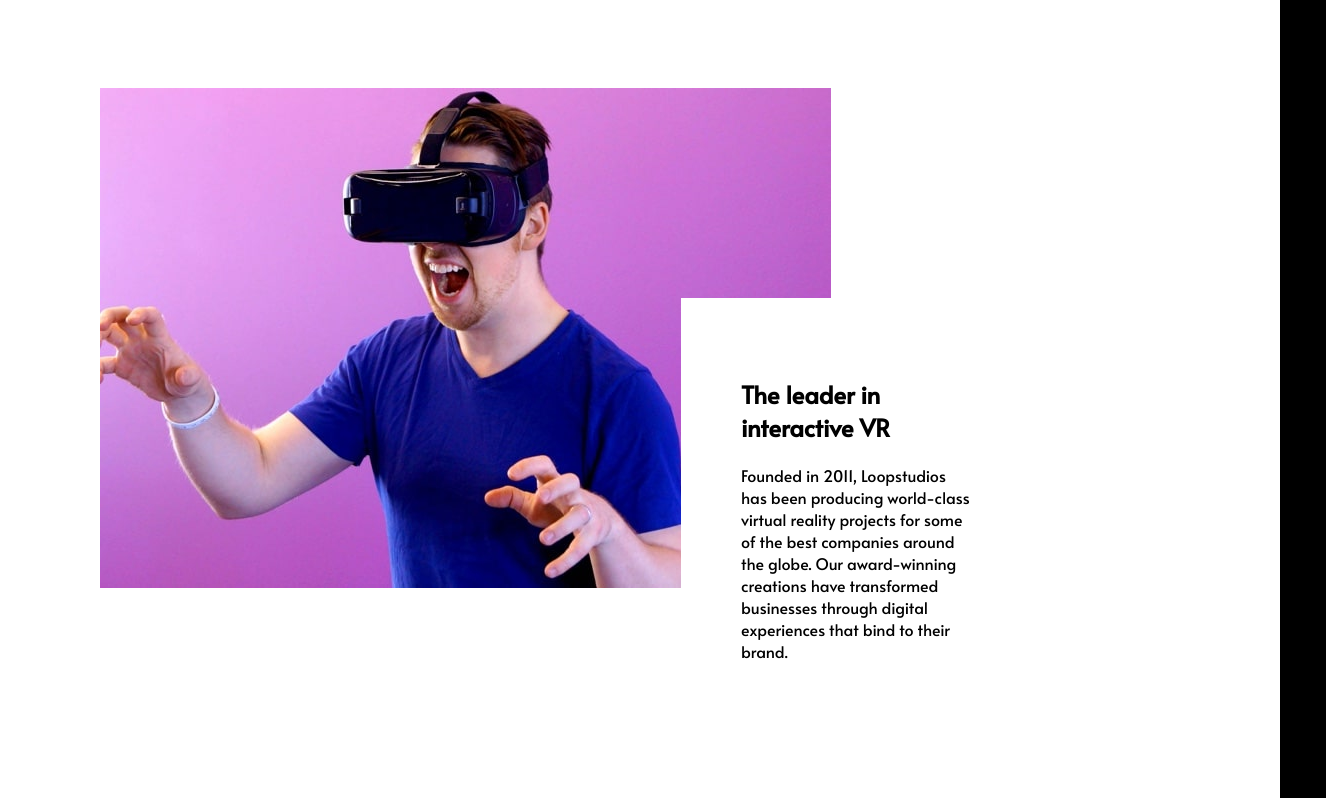
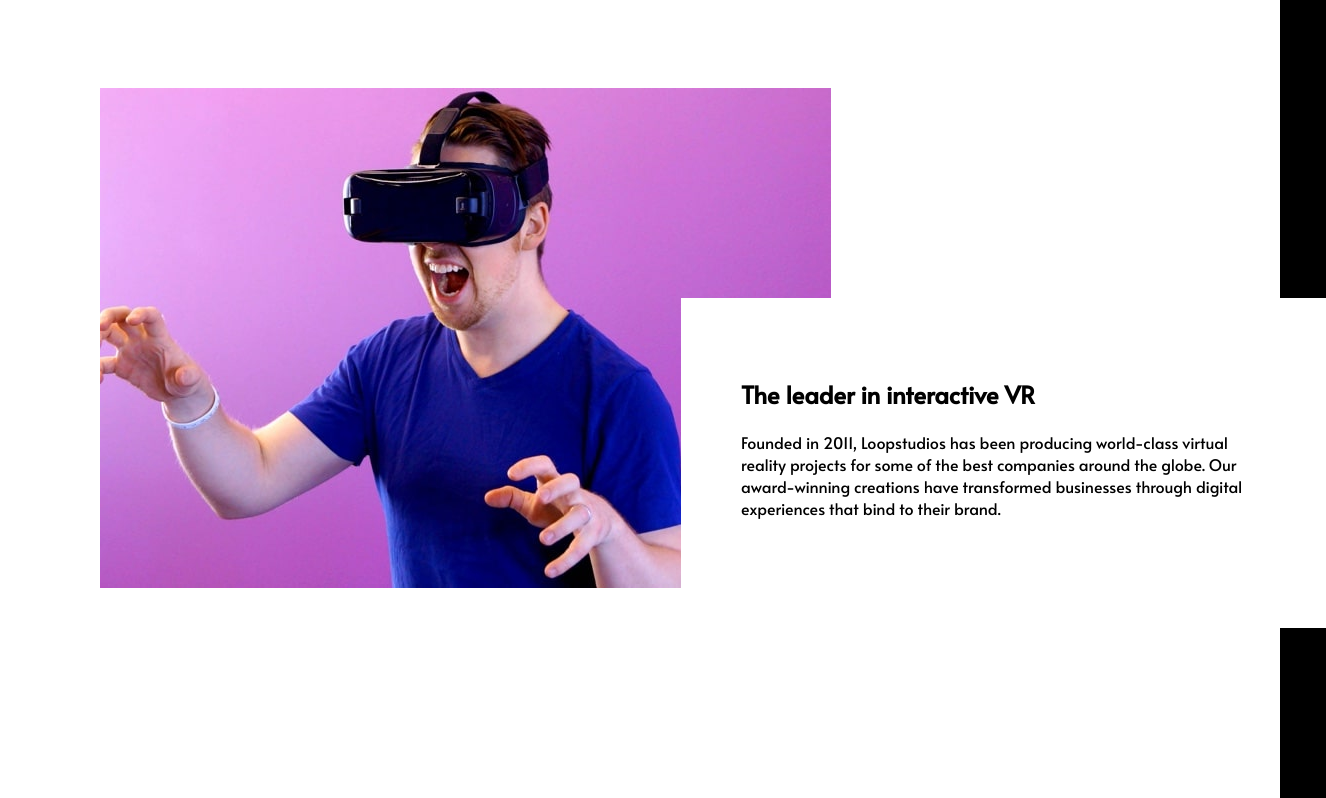
Before and after one commit to curchadw/Loopstudios, a plain HTML site: page index.html in a window 1280 px wide. Shown: the part 632-1430 px from the top of the page, 1326 px wide, since content can reach past the window. Drawn offline with Linux system fonts and the light colour scheme.

Commit message:
Made adjustments to the vr paragraph

```diff
--- a/styles.css
+++ b/styles.css
@@ -73,8 +73,13 @@ header{
     position: relative;
     right: 150px;
     top: 210px;
-    width: 400px;
+    width: 600px;
     height: 210px;
+
+}
+
+.para{
+    width: 525px;
 }
 
 
```
